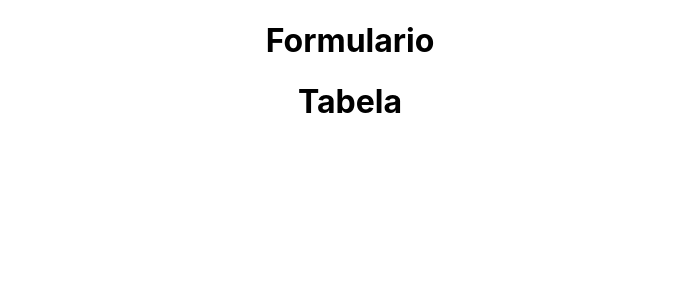
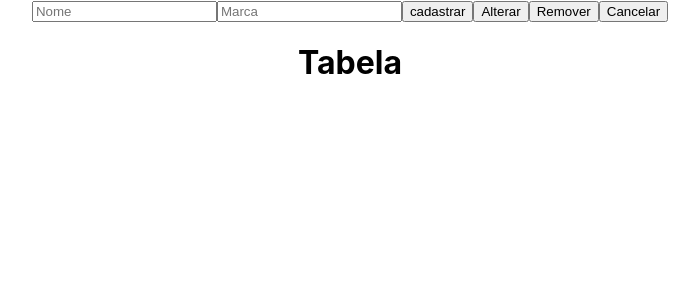
Before and after one commit to robsondejesus1996/Spring-Boot-Product, a React (Create React App) app in the folder front-end/: page / in a window 1280 px wide. Shown: the top 300 px of the page, without its empty margins (290-989 px from the left). Built offline with nearby package versions, Linux system fonts and the light colour scheme.

Commit message:
Campos de formulário

```diff
--- a/front-end/src/Formulario.js
+++ b/front-end/src/Formulario.js
@@ -1,6 +1,14 @@
 function Formulario(){
     return (
-        <h1>Formulario</h1>
+        <form>
+            <input type="text" placeholder='Nome'/>
+            <input type="text" placeholder='Marca'/>
+
+            <input type="button" value="cadastrar"/>
+            <input type="button" value="Alterar"/>
+            <input type="button" value="Remover"/>
+            <input type="button" value="Cancelar"/>
+        </form>
     )
 }
 
```
